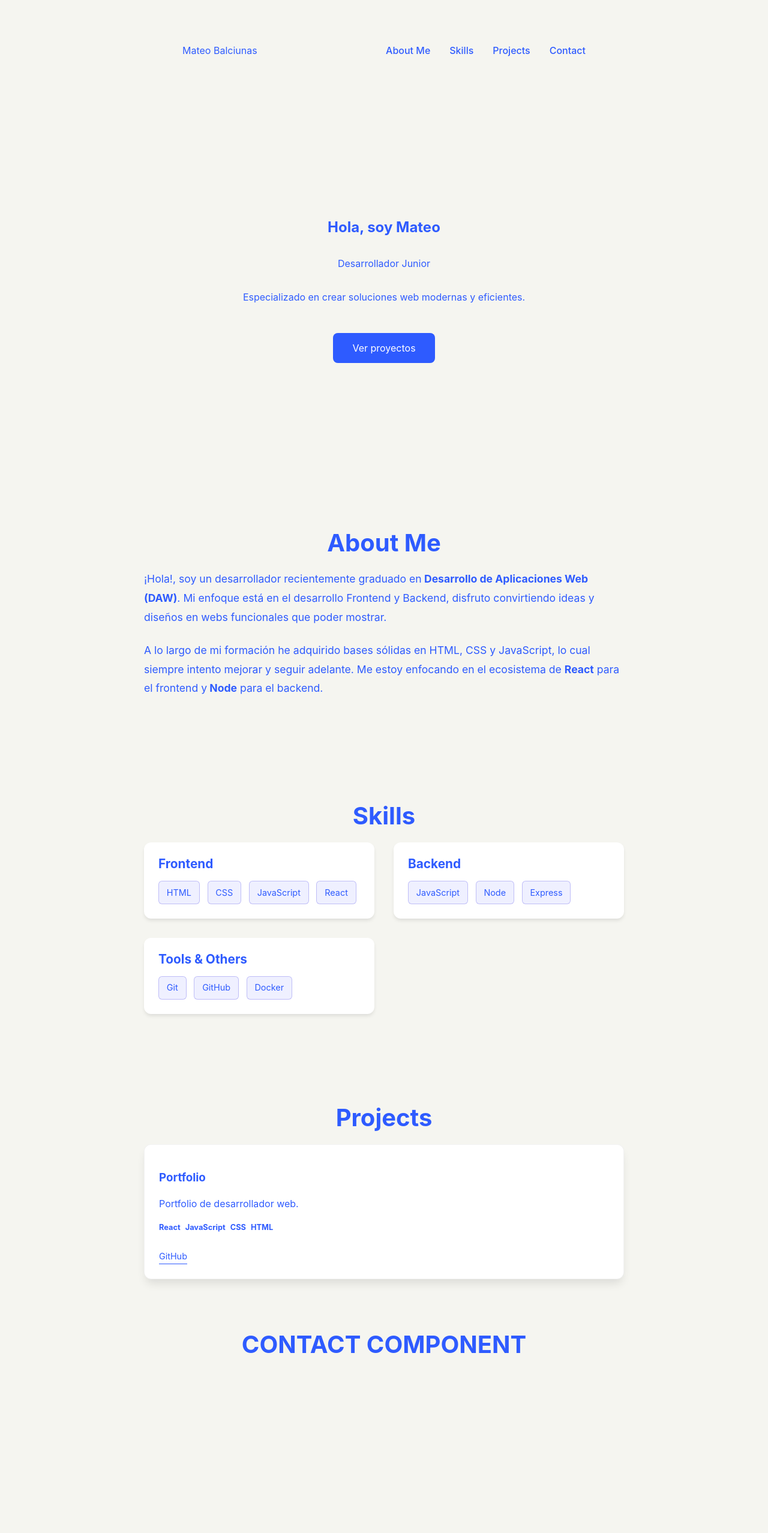
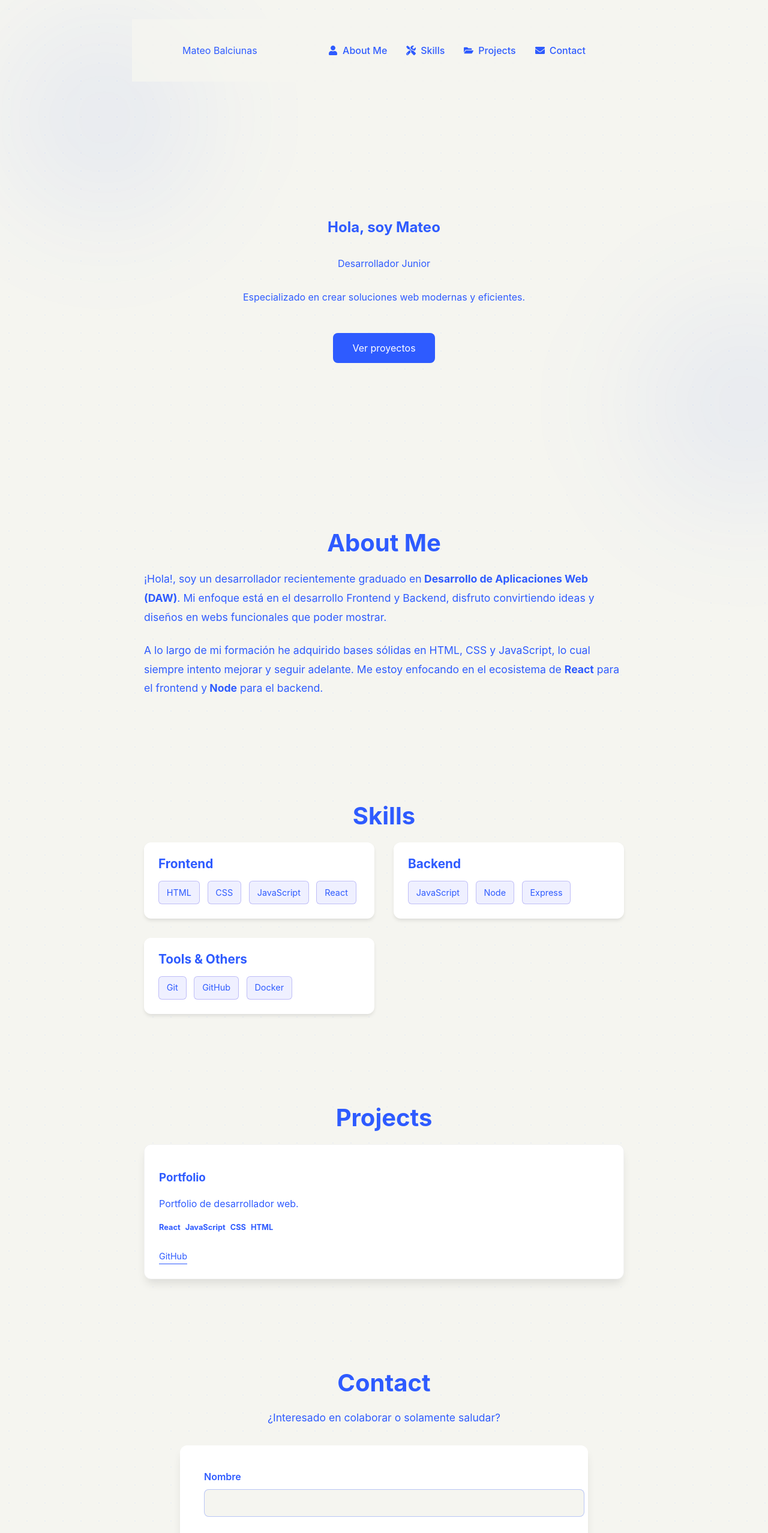
Before and after one commit to mateo-balciunas/my-portfolio, a React (Vite) app: page / in a window 1280 px wide. Shown: the top 2555 px of the page at 60% size. Before the commit the page ends 2337 px from the top, so only its background shows below. Built offline with nearby package versions, Linux system fonts and the light colour scheme.

Commit message:
feature: added contact compoment and styles. Update: added global and component styles

```diff
--- a/package.json
+++ b/package.json
@@ -11,7 +11,8 @@
   },
   "dependencies": {
     "react": "^19.2.6",
-    "react-dom": "^19.2.6"
+    "react-dom": "^19.2.6",
+    "react-icons": "^5.6.0"
   },
   "devDependencies": {
     "@eslint/js": "^10.0.1",
--- a/src/App.jsx
+++ b/src/App.jsx
@@ -12,6 +12,9 @@ import "./styles/styles.css"
 function App() {
   return(
     <div>
+      {/* ELEMENTOS DINÁMICOS DE FONDO */}
+      <div className="bg-blob blob-1"></div>
+      <div className="bg-blob blob-2"></div>
       {/* COMPONENTES */}
       <Header />
       <main>
--- a/src/components/Contact.jsx
+++ b/src/components/Contact.jsx
@@ -3,10 +3,25 @@ import React from "react";
 function Contact() {
 
     return(
-
-        <div>
-            <h2>CONTACT COMPONENT</h2>
-        </div>
+        <section id="contact" className="contact">
+            <h2>Contact</h2>
+            <p>¿Interesado en colaborar o solamente saludar?</p>
+            <form className="contact-form" method="POST">
+                <div className="form-group">
+                    <label htmlFor="name">Nombre</label>
+                    <input type="text" id="name" name="name" required />
+                </div>
+                <div className="form-group">
+                    <label htmlFor="email">Email</label>
+                    <input type="email" id="email" name="email" required />
+                </div>
+                <div className="form-group">
+                    <label htmlFor="message">Mensaje</label>
+                    <textarea name="message" id="message" rows="5" required></textarea>
+                </div>
+                <button type="submit" className="btn-primary">Enviar</button>
+            </form>
+        </section>
     );
 }
 
--- a/src/components/Header.jsx
+++ b/src/components/Header.jsx
@@ -1,4 +1,7 @@
 import React from "react";
+import { FaUser, FaTools, FaFolderOpen, FaEnvelope } from "react-icons/fa";
+
+
 
 function Header() {
 
@@ -7,10 +10,10 @@ function Header() {
             <div className="logo">Mateo Balciunas</div>
             <nav>
                 <ul>
-                    <li><a href="#about">About Me</a></li>
-                    <li><a href="#skills">Skills</a></li>
-                    <li><a href="#projects">Projects</a></li>
-                    <li><a href="#contact">Contact</a></li>
+                    <li><a href="#about"><FaUser className="nav-icon" /> About Me</a></li>
+                    <li><a href="#skills"><FaTools className="nav-icon" /> Skills</a></li>
+                    <li><a href="#projects"><FaFolderOpen className="nav-icon" /> Projects</a></li>
+                    <li><a href="#contact"><FaEnvelope className="nav-icon" /> Contact</a></li>
                 </ul>
             </nav>
         </header>
--- a/src/styles/styles.css
+++ b/src/styles/styles.css
@@ -11,8 +11,32 @@
     --bg-secondary: #ffffff;  /* Blanco puro para las tarjetas */
 
     color: var(--text-color);
+    background-color: var(--bg-primary);
 
-    background-color: var(--bg-primary);
+    /* Añadimos un patrón de puntos sutil para dar textura técnica */
+    background-image: radial-gradient(rgba(46, 91, 255, 0.05) 1px, transparent 1px);
+    background-size: 30px 30px;
+}
+
+/* Animación de esferas dinámicas para el fondo */
+.bg-blob {
+    position: fixed;
+    width: 500px;
+    height: 500px;
+    background: radial-gradient(circle, rgba(46, 91, 255, 0.08) 0%, transparent 70%);
+    border-radius: 50%;
+    z-index: -1;
+    filter: blur(60px);
+    animation: move 20s infinite alternate;
+    pointer-events: none;
+}
+
+.blob-1 { top: -10%; left: -10%; }
+.blob-2 { bottom: -10%; right: -10%; animation-delay: -5s; }
+
+@keyframes move {
+    from { transform: translate(0, 0) scale(1); }
+    to { transform: translate(100px, 50px) scale(1.2); }
 }
 
 body {
@@ -71,6 +95,12 @@ h2 {
     color: var(--text-color);
     font-weight: 500;
     transition: color 0.3s;
+    display: flex; /* Para alinear el icono y el texto */
+    align-items: center; /* Centrar verticalmente */
+}
+
+.nav-icon {
+    margin-right: 0.5rem; /* Espacio entre el icono y el texto */
 }
 
 .header a:hover {
@@ -209,3 +239,67 @@ h2 {
     border-bottom: 1px solid var(--primary-color);
     transition: opacity 0.3s;
 }
+
+/* Contact */
+.contact {
+    text-align: center;
+}
+
+.contact p {
+    max-width: 600px;
+    margin: 0 auto 2rem auto;
+    font-size: 1.1rem;
+    line-height: 1.6;
+}
+
+.contact-form {
+    max-width: 600px;
+    margin: 0 auto;
+    background-color: var(--bg-secondary);
+    padding: 2.5rem;
+    border-radius: 12px;
+    box-shadow: 0 10px 15px -3px rgba(0, 0, 0, 0.1);
+    text-align: left;
+}
+
+.form-group {
+    margin-bottom: 1.5rem;
+}
+
+.form-group label {
+    display: block;
+    margin-bottom: 0.6rem;
+    font-weight: 600;
+    color: var(--text-color);
+}
+
+.form-group input[type="text"],
+.form-group input[type="email"],
+.form-group textarea {
+    width: 100%;
+    padding: 0.8rem 1rem ;
+    border: 1px solid rgba(46, 91,255, 0.3);
+    border-radius: 8px;
+    background-color: var(--bg-primary);
+    color: var(--text-color);
+    font-size: 1rem;
+    transition: border-color 0.3s ease;
+}
+
+.form-group input[type="text"]:focus,
+.form-group input[type="email"]:focus,
+.form-group textarea:focus {
+    outline: none;
+    border-color: var(--bg-primary);
+    box-shadow: 0 0 0 3px rgba(46, 91, 255, 0.2);
+}
+
+.form-group textarea {
+    resize: vertical;
+}
+
+.contact-form .btn-primary {
+    width: auto;
+    display: inline-block;
+    margin-top: 1rem;
+}
```
Also changed, not shown: 1 other file (tests, documents, lock files or other folders).
